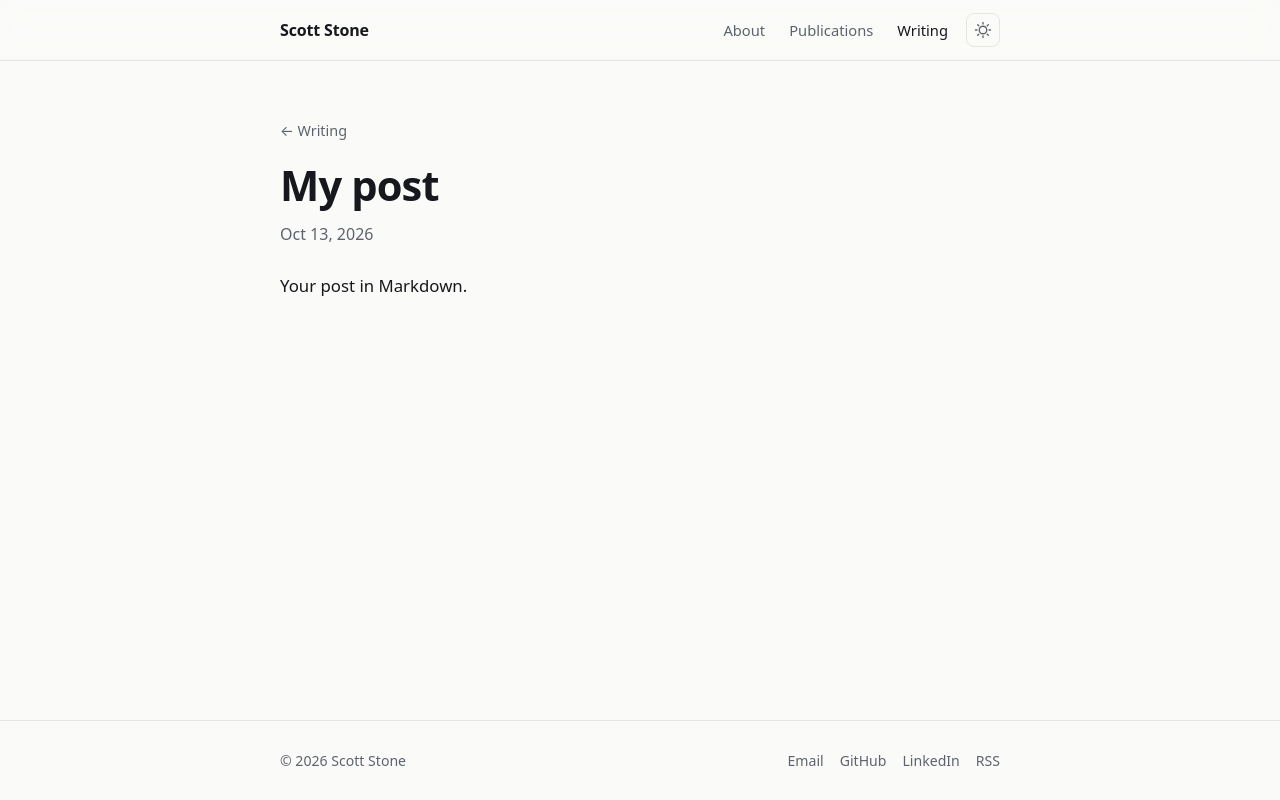
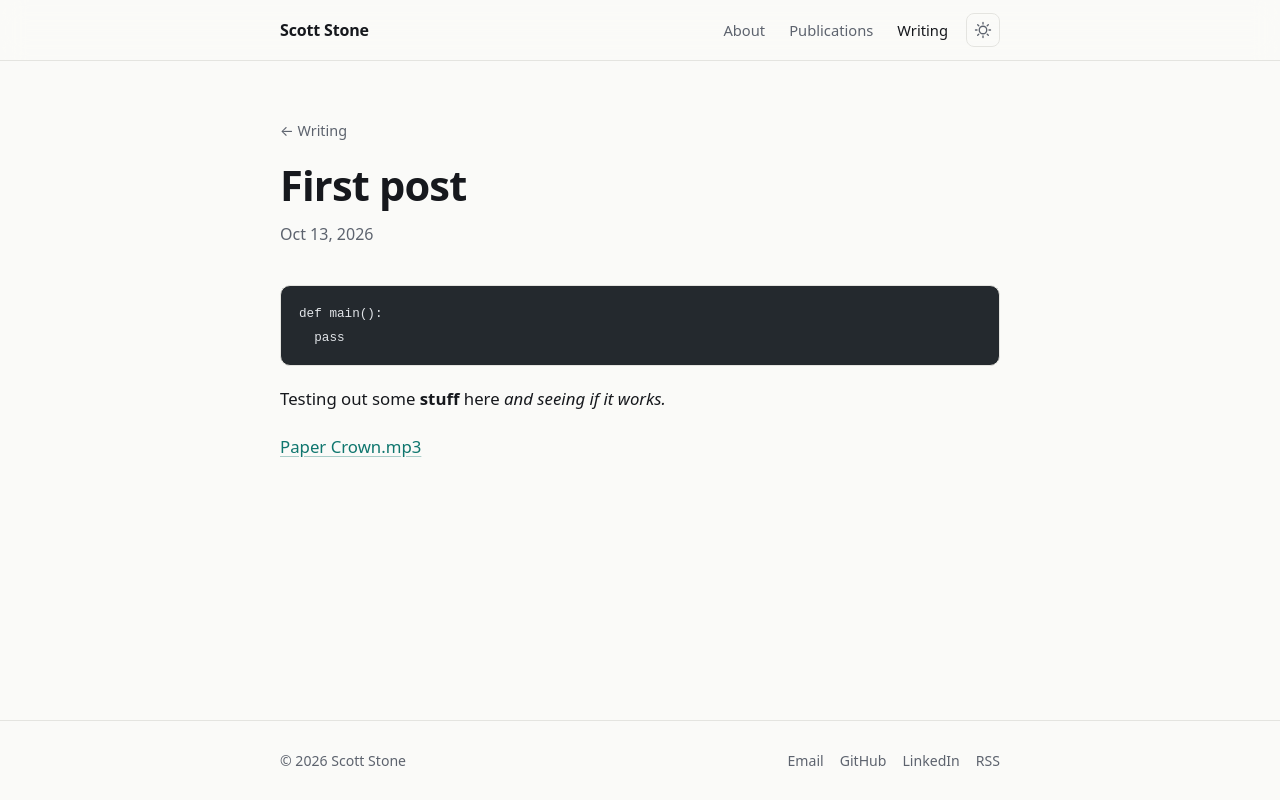
Before and after one commit to scottastone/scottastone.github.io, an Astro site: page /writing/my-file in a window 1280 px wide. Built offline with nearby package versions, Linux system fonts and the light colour scheme; Astro itself is replaced by a stand-in of ours; code samples lack their colours.

Commit message:
Update my-file.md

````diff
--- a/src/content/writing/my-file.md
+++ b/src/content/writing/my-file.md
@@ -1,7 +1,15 @@
 ---
-title: My post
-description: One line for the post list and link previews.
+title: First post
+description: First post on my site.
 date: 2026-10-13
 ---
 
-Your post in Markdown.
+```py
+def main():
+  pass
+```
+
+Testing out some **stuff** here _and seeing if it works._
+
+
+[Paper Crown.mp3](https://github.com/user-attachments/files/33404908/Paper.Crown.mp3)
````
